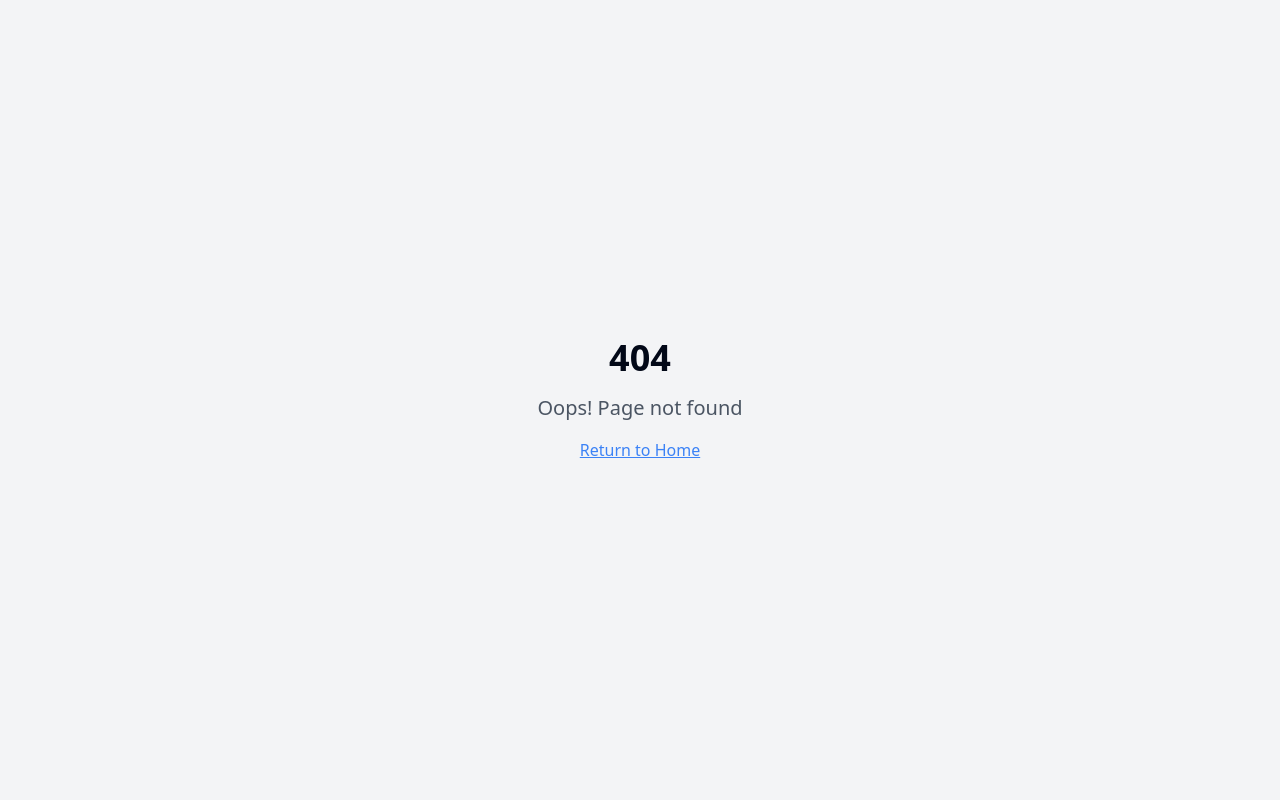
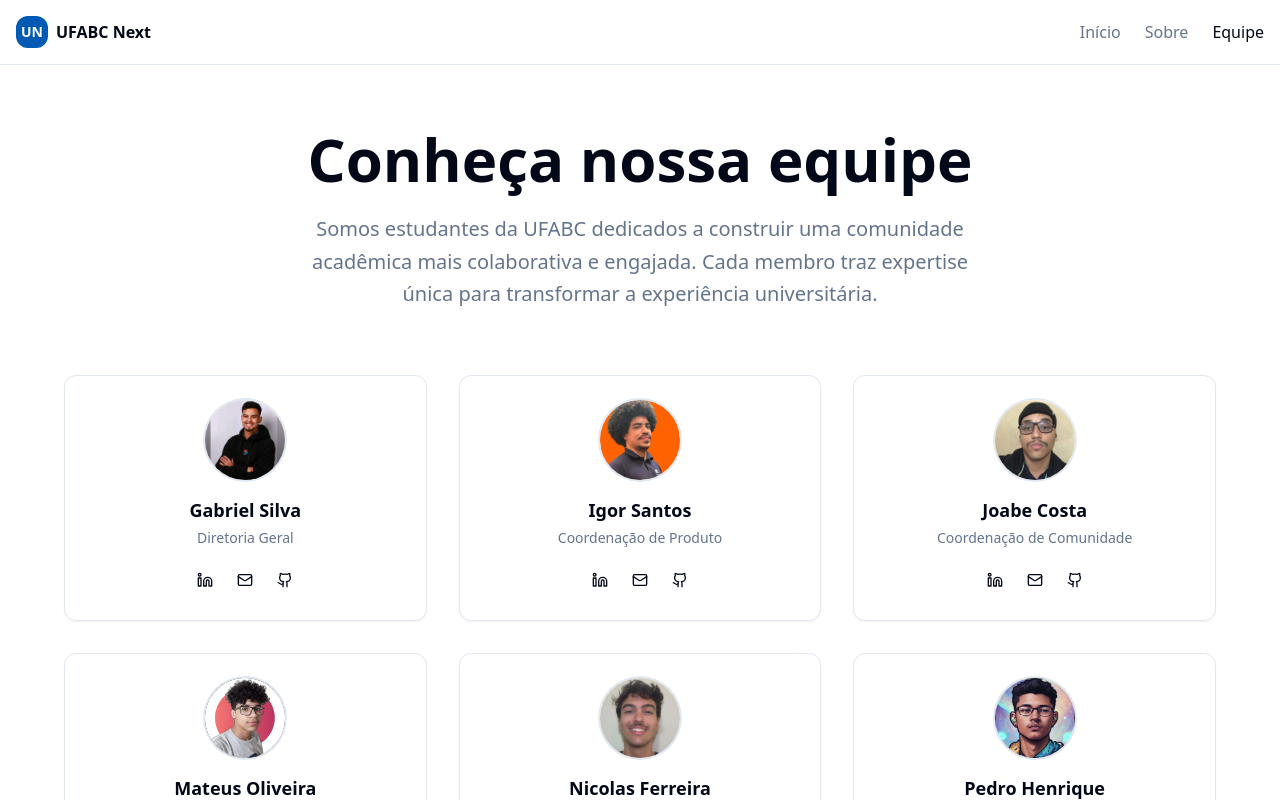
Before and after one commit to instituto-nexus/landing-page-nexus, a React (Vite) app: page /members in a window 1280 px wide. Before the commit this address had no page. Shown: the top 800 px of the page. Built offline with nearby package versions, Linux system fonts and the light colour scheme.

Commit message:
feat: Add members page

```diff
--- a/src/App.tsx
+++ b/src/App.tsx
@@ -8,6 +8,7 @@ import Index from "./pages/Index";
 import NotFound from "./pages/NotFound";
 import Support from "./pages/Support";
 import LandingPage from "./pages/LandingPage";
+import Members from "./pages/Members";
 
 const queryClient = new QueryClient();
 
@@ -20,6 +21,7 @@ const App = () => (
         <Routes>
           <Route path="/" element={<LandingPage />} />
           <Route path="/dashboard" element={<Index />} />
+          <Route path="/members" element={<Members />} />
           <Route path="/support" element={<Support />} />
           {/* ADD ALL CUSTOM ROUTES ABOVE THE CATCH-ALL "*" ROUTE */}
           <Route path="*" element={<NotFound />} />
--- /dev/null
+++ b/src/pages/Members.tsx
@@ -0,0 +1,153 @@
+import { Avatar, AvatarFallback, AvatarImage } from "@/components/ui/avatar";
+import { Card, CardContent } from "@/components/ui/card";
+import { Button } from "@/components/ui/button";
+import { Linkedin, Mail, Github } from "lucide-react";
+
+const teamMembers = [
+  {
+    id: 1,
+    name: "Gabriel Silva",
+    role: "Diretoria Geral",
+    image: "/members/profile-picture-gabriel.jpeg",
+    linkedin: "#",
+    email: "gabriel@ufabcnext.com",
+    github: "#"
+  },
+  {
+    id: 2,
+    name: "Igor Santos",
+    role: "Coordenação de Produto",
+    image: "/members/profile-picture-igor.jpeg",
+    linkedin: "#",
+    email: "igor@ufabcnext.com",
+    github: "#"
+  },
+  {
+    id: 3,
+    name: "Joabe Costa",
+    role: "Coordenação de Comunidade",
+    image: "/members/profile-picture-joabe.jpeg",
+    linkedin: "#",
+    email: "joabe@ufabcnext.com",
+    github: "#"
+  },
+  {
+    id: 4,
+    name: "Mateus Oliveira",
+    role: "Coordenação Técnica",
+    image: "/members/profile-picture-mateus.jpeg",
+    linkedin: "#",
+    email: "mateus@ufabcnext.com",
+    github: "#"
+  },
+  {
+    id: 5,
+    name: "Nicolas Ferreira",
+    role: "Coordenação de Comunicação",
+    image: "/members/profile-picture-nicolas.jpeg",
+    linkedin: "#",
+    email: "nicolas@ufabcnext.com",
+    github: "#"
+  },
+  {
+    id: 6,
+    name: "Pedro Henrique",
+    role: "Coordenação de Mentorias",
+    image: "/members/profile-pedro.png",
+    linkedin: "#",
+    email: "pedro@ufabcnext.com",
+    github: "#"
+  }
+];
+
+export default function Members() {
+  return (
+    <div className="min-h-screen bg-background">
+      {/* Header */}
+      <header className="border-b border-border bg-background/95 backdrop-blur supports-[backdrop-filter]:bg-background/60 sticky top-0 z-50">
+        <div className="container mx-auto px-4 h-16 flex items-center justify-between">
+          <div className="flex items-center space-x-2">
+            <div className="w-8 h-8 bg-primary rounded-lg flex items-center justify-center">
+              <span className="text-primary-foreground font-bold text-sm">UN</span>
+            </div>
+            <span className="font-semibold text-foreground">UFABC Next</span>
+          </div>
+          <nav className="hidden md:flex items-center space-x-6">
+            <a href="/" className="text-muted-foreground hover:text-foreground transition-colors">Início</a>
+            <a href="/landing" className="text-muted-foreground hover:text-foreground transition-colors">Sobre</a>
+            <a href="/members" className="text-foreground font-medium">Equipe</a>
+          </nav>
+        </div>
+      </header>
+
+      <main className="container mx-auto px-4 py-16">
+        {/* Hero Section */}
+        <div className="text-center mb-16">
+          <h1 className="text-4xl md:text-6xl font-bold text-foreground mb-6">
+            Conheça nossa equipe
+          </h1>
+          <p className="text-xl text-muted-foreground max-w-2xl mx-auto leading-relaxed">
+            Somos estudantes da UFABC dedicados a construir uma comunidade acadêmica
+            mais colaborativa e engajada. Cada membro traz expertise única para
+            transformar a experiência universitária.
+          </p>
+        </div>
+
+        {/* Team Grid */}
+        <div className="grid grid-cols-1 md:grid-cols-2 lg:grid-cols-3 gap-8 max-w-6xl mx-auto">
+          {teamMembers.map((member) => (
+            <Card key={member.id} className="group hover:shadow-lg transition-all duration-300 border-border bg-card">
+              <CardContent className="p-6 text-center">
+                <div className="mb-4">
+                  <Avatar className="w-20 h-20 mx-auto mb-4 ring-2 ring-border group-hover:ring-primary transition-all duration-300">
+                    <AvatarImage src={member.image} alt={member.name} />
+                    <AvatarFallback className="bg-muted text-muted-foreground">
+                      {member.name.split(' ').map(n => n[0]).join('')}
+                    </AvatarFallback>
+                  </Avatar>
+                </div>
+                <h3 className="font-semibold text-lg text-card-foreground mb-1">
+                  {member.name}
+                </h3>
+                <p className="text-muted-foreground text-sm mb-4">
+                  {member.role}
+                </p>
+                <div className="flex justify-center space-x-2">
+                  <Button variant="ghost" size="icon" className="h-8 w-8" asChild>
+                    <a href={member.linkedin} target="_blank" rel="noopener noreferrer">
+                      <Linkedin className="h-4 w-4" />
+                    </a>
+                  </Button>
+                  <Button variant="ghost" size="icon" className="h-8 w-8" asChild>
+                    <a href={`mailto:${member.email}`}>
+                      <Mail className="h-4 w-4" />
+                    </a>
+                  </Button>
+                  <Button variant="ghost" size="icon" className="h-8 w-8" asChild>
+                    <a href={member.github} target="_blank" rel="noopener noreferrer">
+                      <Github className="h-4 w-4" />
+                    </a>
+                  </Button>
+                </div>
+              </CardContent>
+            </Card>
+          ))}
+        </div>
+
+        {/* Join Section */}
+        <div className="text-center mt-20 py-16 bg-muted/50 rounded-lg">
+          <h2 className="text-3xl font-bold text-foreground mb-4">
+            Quer fazer parte da equipe?
+          </h2>
+          <p className="text-muted-foreground mb-8 max-w-2xl mx-auto">
+            Estamos sempre procurando estudantes talentosos e engajados para
+            se juntarem à nossa missão de transformar a experiência universitária na UFABC.
+          </p>
+          <Button size="lg" className="bg-primary hover:bg-primary/90">
+            Entre em contato
+          </Button>
+        </div>
+      </main>
+    </div>
+  );
+}
```
